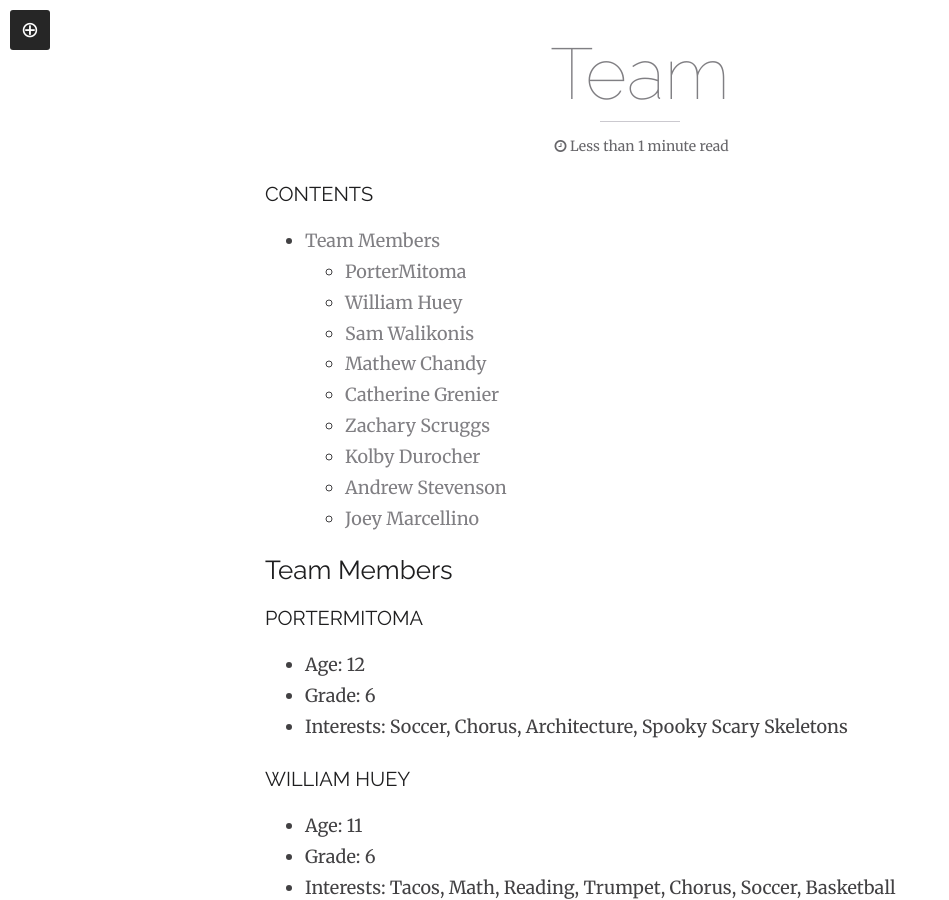
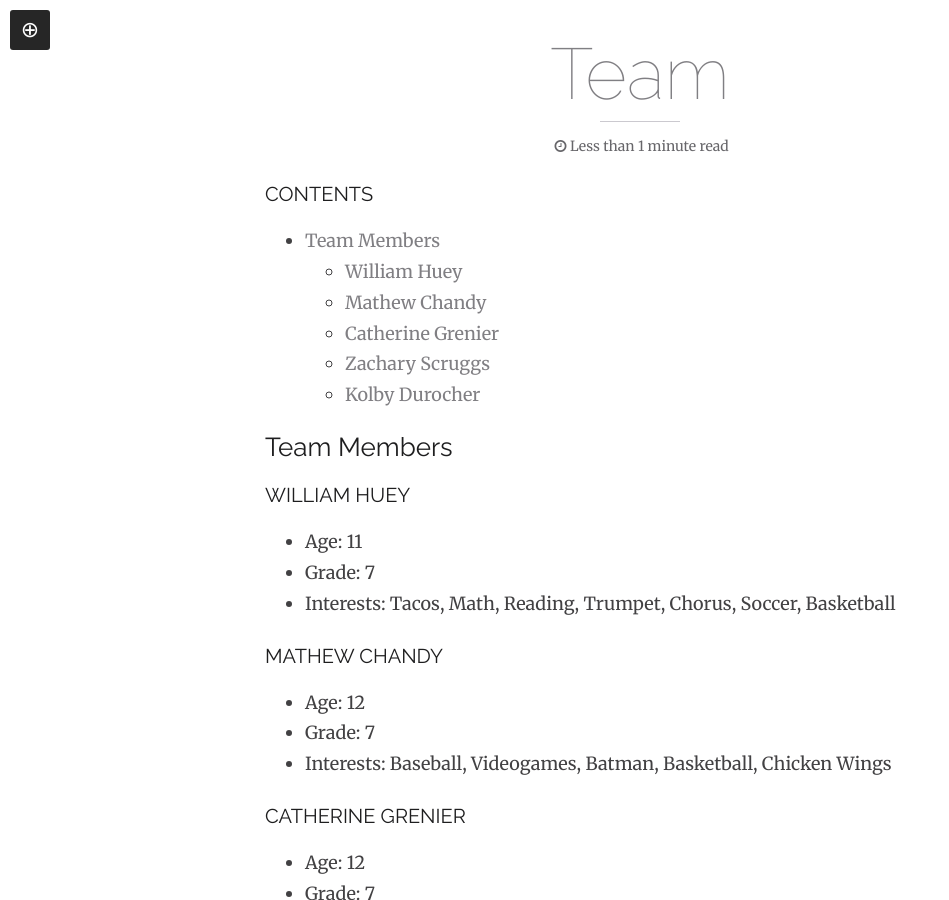
Before and after one commit to 902X/902x.github.io, a Jekyll site: the page built from team.md, in a window 1280 px wide and 900 px high, scrolled down 574 px. Shown: the whole window, without its empty margins (0-949 px from the left). Built offline with Jekyll 4.4.1, drawn with Linux system fonts in a browser that asks for light colours; nearby versions of some CDN libraries; some of the changed text lies outside the part shown.

Commit message:
member updates

```diff
--- a/team.md
+++ b/team.md
@@ -20,56 +20,32 @@ image:
 
 ## Team Members
 
-### PorterMitoma
-
-- Age: 12
-- Grade: 6
-- Interests: Soccer, Chorus, Architecture, Spooky Scary Skeletons
-
 ### William Huey
 
 - Age: 11
-- Grade: 6
+- Grade: 7
 - Interests: Tacos, Math, Reading, Trumpet, Chorus, Soccer, Basketball
-
-### Sam Walikonis
-
-- Age:11
-- Grade: 6
-- Interests: Hockey, Baseball, Lamboghini, Pie
 
 ### Mathew Chandy
 
-- Age:11
-- Grade: 6
+- Age: 12
+- Grade: 7
 - Interests: Baseball, Videogames, Batman, Basketball, Chicken Wings
 
 ### Catherine Grenier
 
-- Age: 11
-- Grade: 6
+- Age: 12
+- Grade: 7
 - Interests: Hockey, Chorus, Design, Art, Computers,
 
 ### Zachary Scruggs
 
-- Age:11
-- Grade: 6
+- Age: 12
+- Grade: 7
 - Interests: Soccer, Bari Sax, Ice Cream, Video Games, Batman
 
 ### Kolby Durocher
 
-- Age: 11
-- Grade: 6
+- Age: 12
+- Grade: 7
 - Interests: Mini Corndogs, Chorus, Piano, Minecraft, Soccer, Reading
-
-### Andrew Stevenson
-
-- Age: 11
-- Grade: 6
-- Interests: Videogames, Twinkies, Salted Pickles
-
-### Joey Marcellino
-
-- Age: 11
-- Grade: 6
-- Interests: Baseball, Triangles, Motors
```
